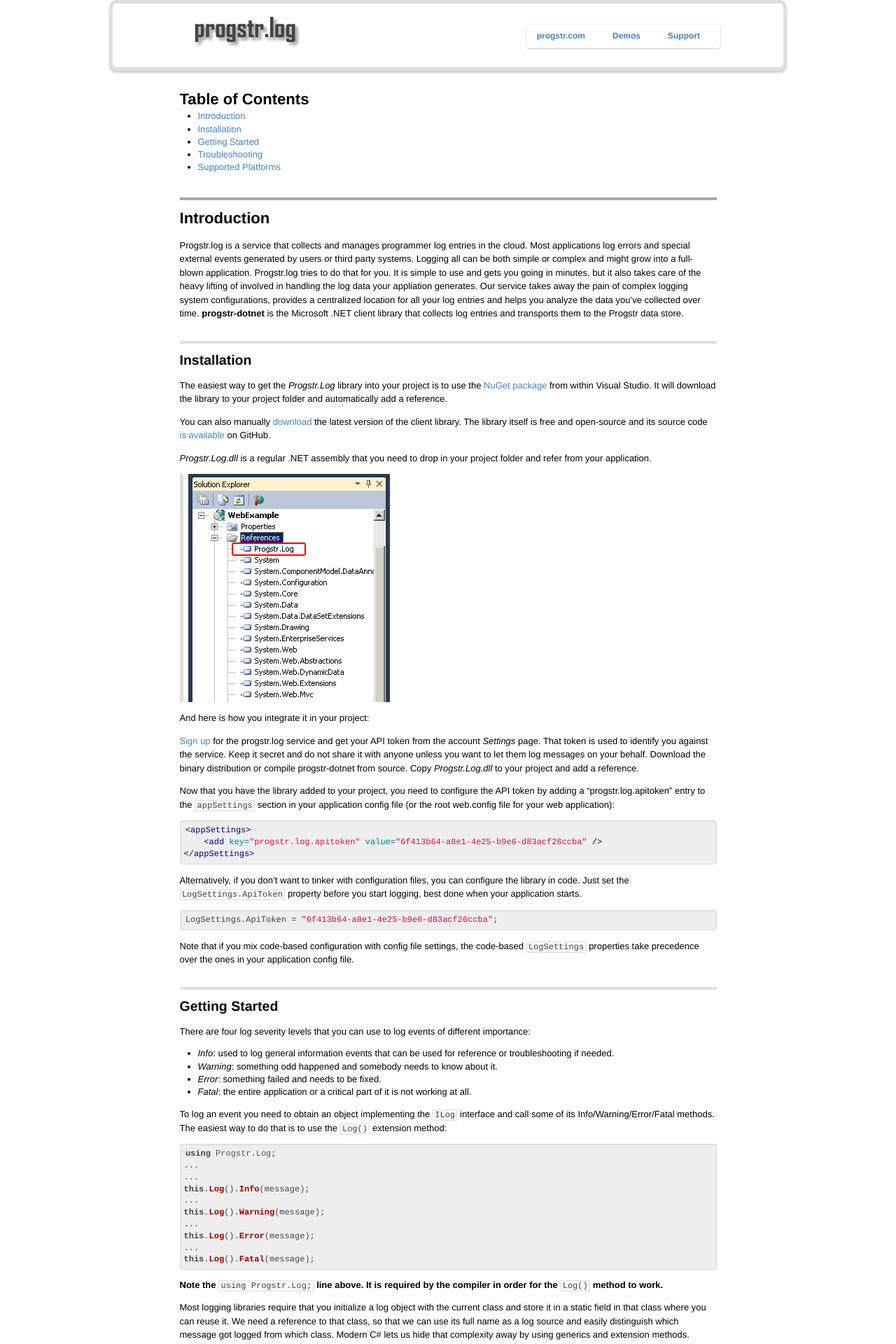
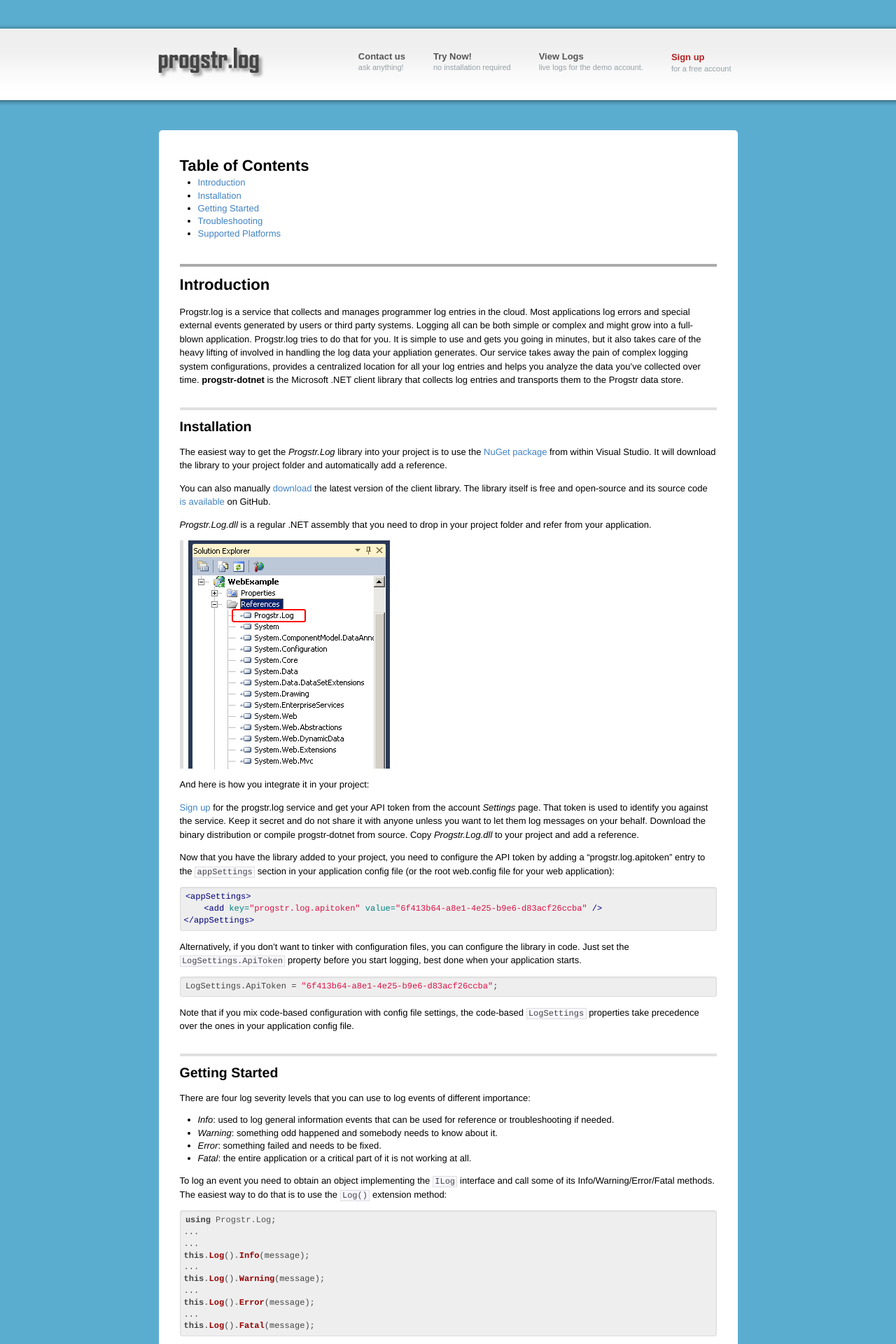
Before and after one commit to progstr/progstr.github.com, a Jekyll site: the page built from index.md, in a window 1280 px wide. Shown: the top 1920 px of the page at 70% size. Built offline with Jekyll 4.4.1, drawn with Linux system fonts in a browser that asks for light colours.

Commit message:
Unified header to match the home page design.

```diff
--- a/_layouts/default.html
+++ b/_layouts/default.html
@@ -23,22 +23,35 @@
      </script>
   </head>
   <body>
-    <div id="main">
-      <div id="header" class="basic" style="margin-bottom:20px">
-        <div class="site">
+    <div id="top_bg">
+      <div id="top_bar">
+        <div id="menu_wrapper">
+
           <div class="logo">
-            <a href="/"><img src="/images/progstr-logo.png" alt="progstr docs" /></a>
+            <a id="custom_logo" href="http://progstr.com"><img src="/images/progstr-logo.png" alt="" /></a>
           </div>
-          <div class="toplinks">
-            <ul class="nav" style="margin-top:20px">
-              <li><a href="http://progstr.com/">progstr.com</a></li>
-              <li><a href="http://demos.progstr.com/" target="_blank">Demos</a></li>
-              <li><a href="http://support.progstr.com/" target="_blank">Support</a></li>
+
+          <div class="menu-header-menu-container">
+            <ul id="main_menu" class="nav">
+              <li id="menu-item-324" class="menu-item menu-item-type-custom menu-item-object-custom menu-item-324">
+              <a title="ask anything!" target="_blank" href="http://support.progstr.com/discussion/new" class="">Contact us<span>ask anything!</span></a>
+              </li>
+              <li id="menu-item-313" class="menu-item menu-item-type-custom menu-item-object-custom menu-item-313">
+              <a title="Try it in your browser." target="_blank" href="http://docs.progstr.com" class="">Try Now!<span>No installation required</span></a>
+              </li>
+              <li id="menu-item-273" class="menu-item menu-item-type-custom menu-item-object-custom menu-item-273">
+              <a title="Live log management app." target="_blank" href="http://demos.progstr.com" class="">View Logs<span>Live logs for the demo account.</span></a>
+              </li>
+              <li id="menu-item-308" class="signup menu-item menu-item-type-custom menu-item-object-custom menu-item-308">
+              <a title="for a free account" target="_blank" href="https://app.progstr.com/signup" class=""><b style="color:firebrick;">Sign up</b><span>for a free account</span></a>
+              </li>
             </ul>
           </div>
         </div>
       </div>
+    </div>
 
+    <div id="main">
       <div id="content" class="site">
         <div class="wikistyle">
           {{ content }}
--- a/stylesheets/default.css
+++ b/stylesheets/default.css
@@ -35,37 +35,6 @@
     width:500px;
 }
 
-ul.nav li {
-    float:left;
-    margin:0;
-    padding:0 11px 0 13px;
-    list-style-type:none;
-    display:inline;
-    margin:0 15px 0 0;
-}
-
-ul.nav {
-    float:right;
-    white-space:nowrap;
-    font-size:11px;
-    margin:3px 0 0;
-    font-size:12px;
-    font-weight:700;
-    text-shadow:1px 1px 0 #fff;
-    overflow:auto;
-    padding:8px 3px 8px 2px;
-    filter:progid:DXImageTransform.Microsoft.gradient(GradientType=0,startColorstr='#fcfcfc',endColorstr='#ececec');
-    background:0;
-    border:1px solid #e9e9e9;
-    -webkit-border-radius:5px;
-    -moz-border-radius:5px;
-    border-radius:5px;
-    -webkit-box-shadow:0 1px 1px rgba(0,0,0,0.2);
-    -moz-box-shadow:0 1px 1px rgba(0,0,0,0.2);
-    box-shadow:0 1px 1px rgba(0,0,0,0.2);
-    border-color:#eee #eee #f5f5f5;
-}
-
 #footer {
     font-size:12px;
     border-top:2px solid #ddd;
@@ -87,6 +56,12 @@ ul.nav {
 
 #content.site {
   width: 59em;
+  background: white;
+  padding: 30px;
+  border-radius: 5px;
+  -moz-border-radius: 5px;
+  -webkit-border-radius: 5px;
+  -o-border-radius: 5px;
 }
 
 * {
@@ -107,7 +82,7 @@ html,body {
 }
 
 body {
-    background-color:#FFF;
+    background-color: #5badd0;
     font:13.34px helvetica,arial,freesans,clean,sans-serif;
     font-size:small;
 }
@@ -316,3 +291,77 @@ ul, ol {
     border:1px solid #dedede !important;
     padding:0 .2em !important;
 }
+
+/* Header styles matching the home page */
+#top_bg {
+    width: 100%;
+    margin: 34px 0px;
+    height: 118px;
+    background: transparent url('../images/menu_bg.png') repeat-x center center;
+}
+
+#top_bar {
+    width: 65em;
+    margin-left: auto;
+    margin-right: auto;
+    height: 70px;
+    margin: auto;
+}
+
+.logo {
+    float: left;
+    margin: 29px 25px 8px 0;
+}
+
+#menu_wrapper {
+    padding: 0;
+    height: 66px;
+}
+
+#menu_wrapper .nav ul, #menu_wrapper div .nav {
+    list-style: none;
+    display: block;
+    padding: 0 5px 0 0;
+    margin: 0 -7px 0 0;
+    float: right;
+    font-size: 13px;
+    margin-top: 7px;
+    font-weight: bold;
+}
+
+#menu_wrapper .nav ul li, #menu_wrapper div .nav li {
+    display: block;
+    float: left;
+    margin: 0 0 0 0;
+}
+
+#menu_wrapper .nav ul li a, #menu_wrapper div .nav li a {
+    color: #555;
+    text-decoration: none;
+    line-height: 16px;
+    font-family: Arial, Verdana, sans-serif;
+    font-size: 13px;
+    font-st-topyle: normal;
+    font-variant: normal;
+    font-weight: bold;
+}
+
+#menu_wrapper .nav ul li a, #menu_wrapper div .nav li a {
+    display: block;
+    padding: 32px 20px 8px 20px;
+    height: 61px;
+    margin: 0;
+}
+
+#menu_wrapper .nav ul li a.hover, #menu_wrapper .nav ul li a:hover, #menu_wrapper div .nav li a.hover, #menu_wrapper div .nav li a:hover {
+    background: transparent url('../images/menu_hover.png') repeat-x top center;
+    color: #444;
+}
+
+#menu_wrapper .nav ul li a span, #menu_wrapper div .nav li a span {
+    display: block;
+    font-size: 11px;
+    color: #96A1A6;
+    font-weight: normal;
+    text-transform: lowercase;
+}
```
Also changed, not shown: images/menu_bg.png (added), images/menu_hover.png (added).
